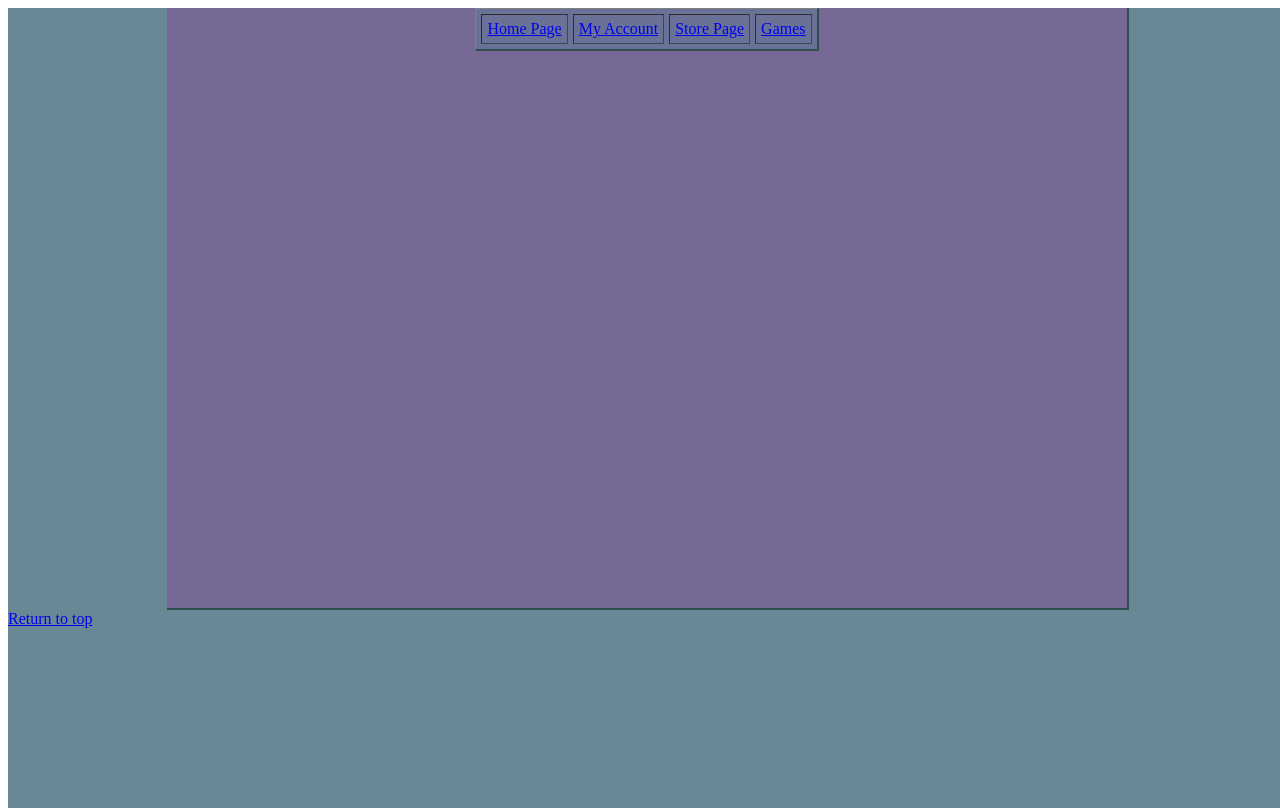
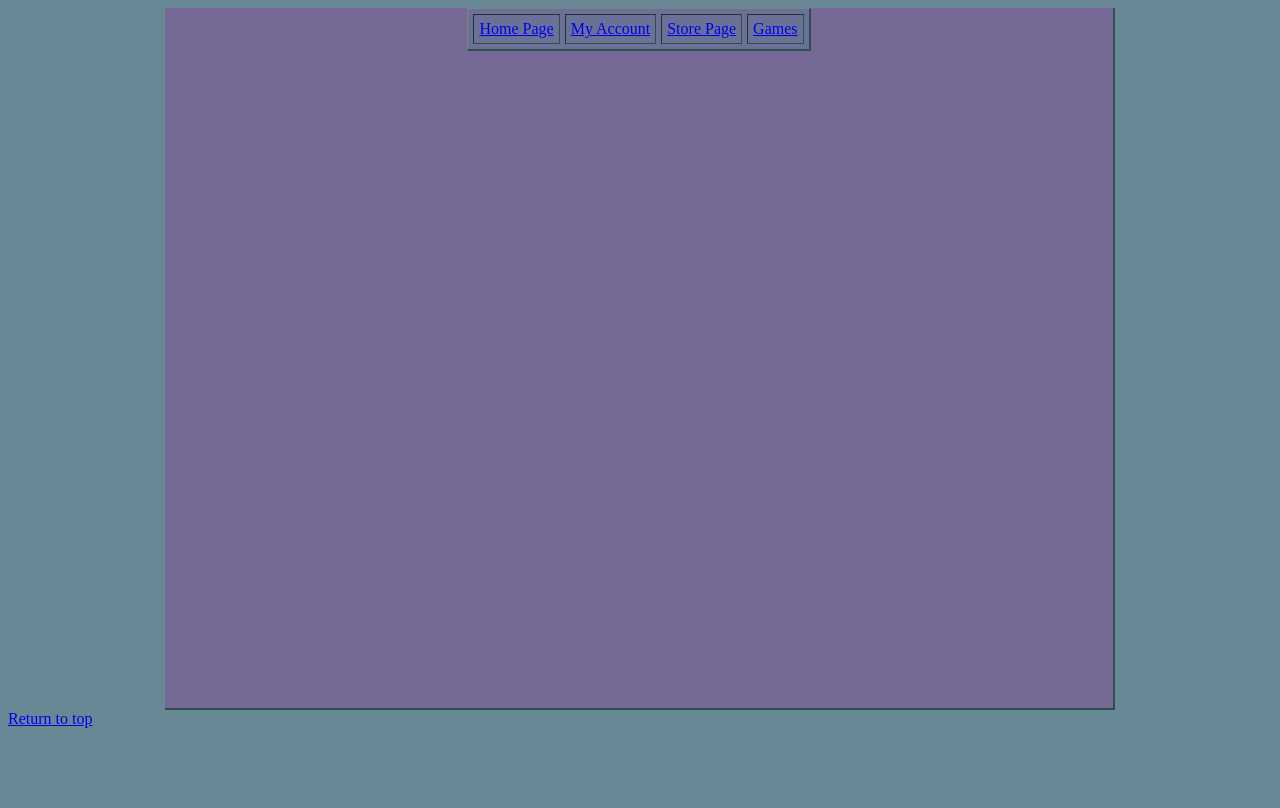
Before and after one commit to creatureHive/creatureHive.github.io, a plain HTML site: page V1/creaturesite/home.html in a window 1280 px wide. Drawn offline with Linux system fonts and the light colour scheme.

Commit message:
cleaning up

```diff
--- a/V1/creaturesite/home.html
+++ b/V1/creaturesite/home.html
@@ -7,7 +7,6 @@
         <link rel="stylesheet" href="../stylesheets/home.css">
     </head>
     <body>
-    <div class="backdrop">
         <div class="main">
             <table class="bar" border cellpadding="5" border cellspacing="5" align="center" float="center">
                 <tr>
@@ -17,10 +16,7 @@
                     <td><a href="games.html">Games</a></td>
                 </tr>
             </table>
-
         </div>
         <a href="#top" align="bottom">Return to top</a>
-    </div>
-
     </body>
 </html>
--- a/V1/stylesheets/home.css
+++ b/V1/stylesheets/home.css
@@ -1,8 +1,6 @@
-.backdrop{
+
+body {
     background-color:#698896;
-    width:100%;
-    height:100%;
-    position: absolute;
 }
 .main{
     background-color: #776996;
@@ -10,7 +8,7 @@
     border-bottom: 2px solid darkslategray;
     border-right: 2px solid darkslategray;
     width: 75%;
-    height: 75%;
+    height: 700px;
     margin:auto;
     opacity: 8;
 }
```
